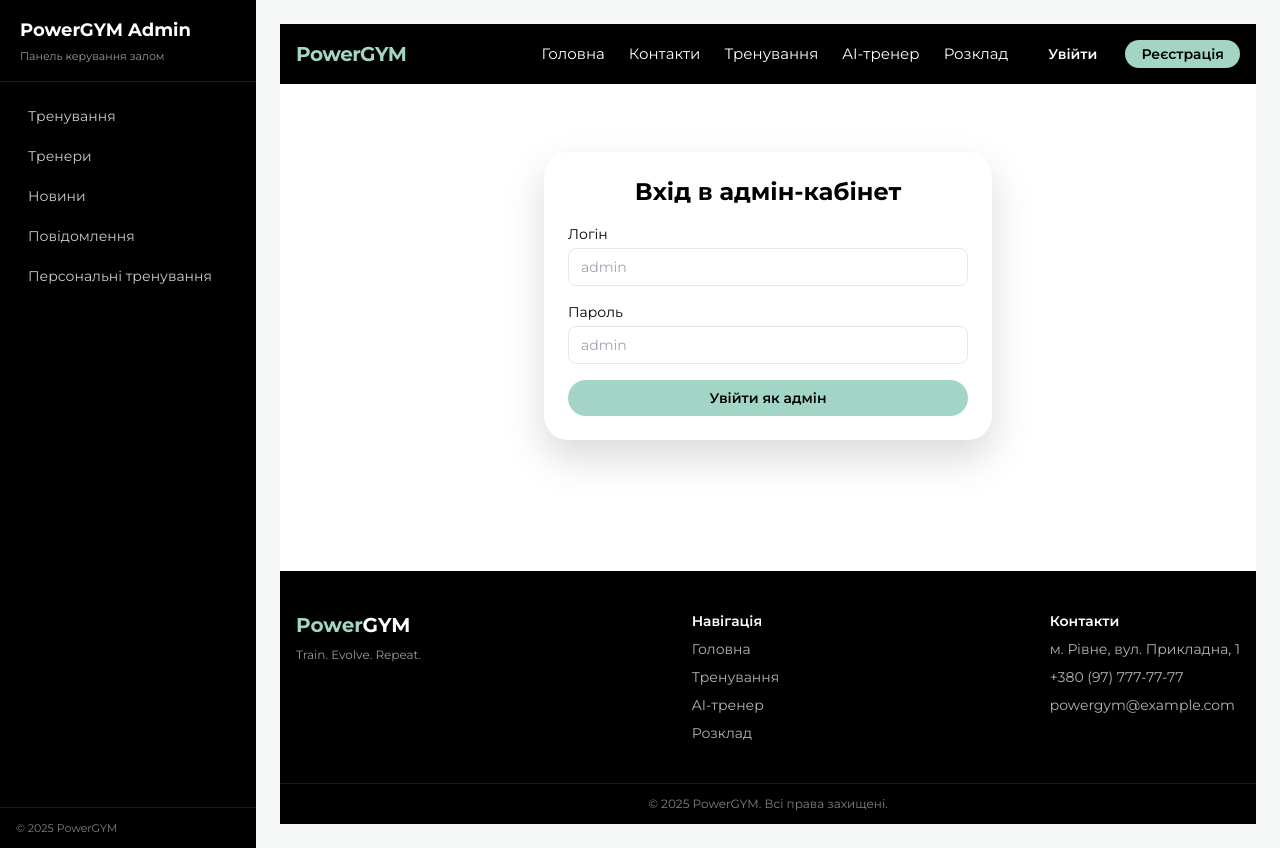
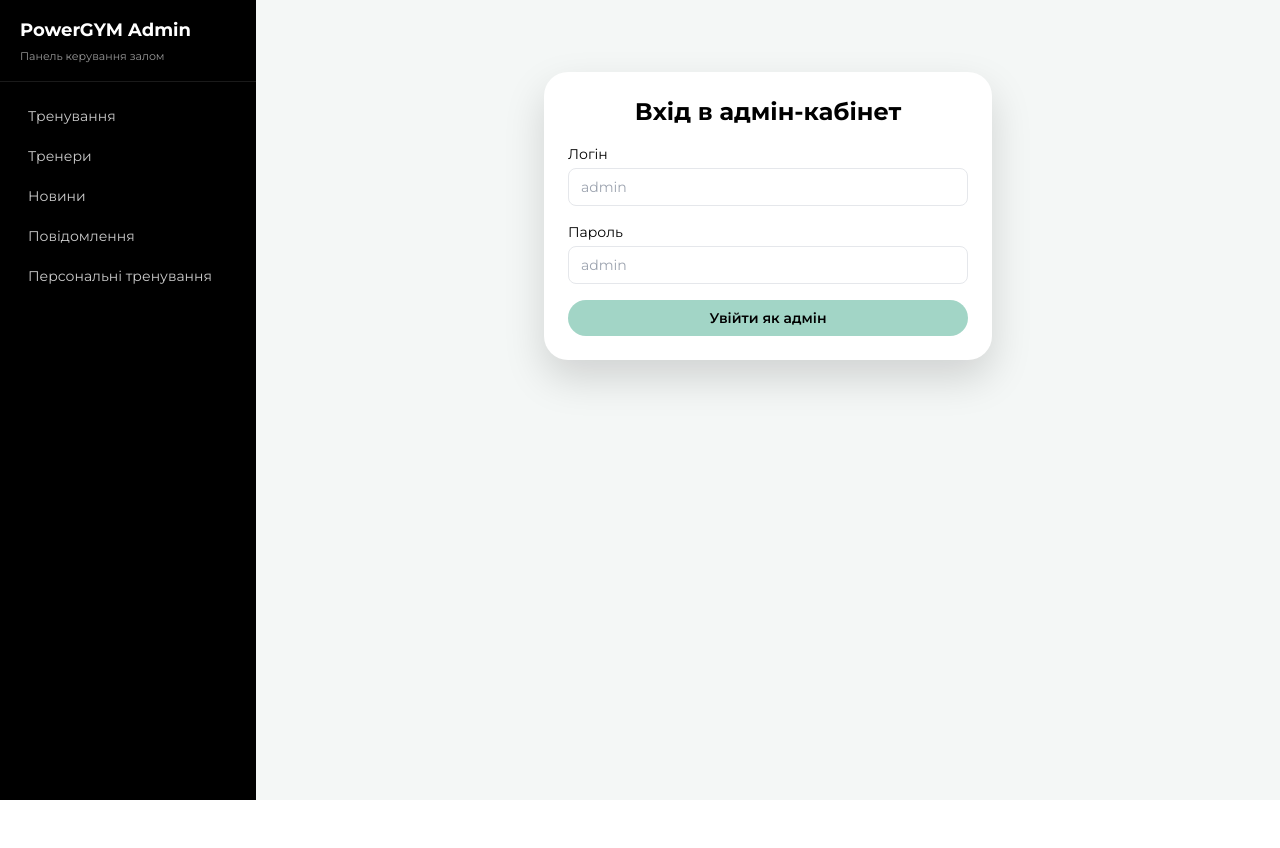
Before and after one commit to Mukotahopes/powergym, a Next.js app: page /admin/login in a window 1280 px wide. Before the commit this address had no page. After the commit the page ends 800 px from the top, so only its background shows below. Built offline with nearby package versions, Linux system fonts and the light colour scheme.

Commit message:
Refine admin admin layout

```diff
--- a/app/admin/layout.tsx
+++ b/app/admin/layout.tsx
@@ -21,25 +21,14 @@ export default function AdminLayout({
   const router = useRouter();
 
   useEffect(() => {
-    // Проста перевірка ролі з localStorage
     if (typeof window === "undefined") return;
+    if (pathname === "/admin/login") return;
 
-    const stored = localStorage.getItem("powergymUser");
-    if (!stored) {
-      router.replace("/login");
-      return;
+    const isAdmin = localStorage.getItem("powergymAdmin") === "true";
+    if (!isAdmin) {
+      router.replace("/admin/login");
     }
-
-    try {
-      const user = JSON.parse(stored);
-      if (user.role !== "admin") {
-        router.replace("/");
-      }
-    } catch (e) {
-      console.error("Cannot parse powergymUser:", e);
-      router.replace("/login");
-    }
-  }, [router]);
+  }, [pathname, router]);
 
   return (
     <div className="min-h-screen flex bg-[#F4F7F6] text-black">
@@ -70,10 +59,6 @@ export default function AdminLayout({
             );
           })}
         </nav>
-
-        <div className="px-4 py-3 border-t border-white/10 text-[11px] text-white/50">
-          © {new Date().getFullYear()} PowerGYM
-        </div>
       </aside>
 
       {/* Main */}
--- a/app/admin/login/page.tsx
+++ b/app/admin/login/page.tsx
@@ -2,9 +2,6 @@
 
 import { useState } from "react";
 import { useRouter } from "next/navigation";
-import Navbar from "@/components/Navbar";
-import Footer from "@/components/Footer";
-
 export default function AdminLoginPage() {
   const router = useRouter();
   const [login, setLogin] = useState("");
@@ -25,10 +22,7 @@ export default function AdminLoginPage() {
   }
 
   return (
-    <main className="min-h-screen bg-light text-dark flex flex-col">
-      <Navbar />
-
-      <div className="flex-1 flex items-center justify-center px-4 py-10">
+    <div className="flex items-center justify-center px-4 py-12">
       <form
         onSubmit={handleSubmit}
         className="w-full max-w-md rounded-3xl bg-white p-6 shadow-[0_18px_40px_rgba(0,0,0,0.15)] space-y-4"
@@ -73,8 +67,5 @@ export default function AdminLoginPage() {
         </button>
       </form>
     </div>
-
-      <Footer />
-    </main>
   );
 }
--- a/app/admin/news/page.tsx
+++ b/app/admin/news/page.tsx
@@ -2,7 +2,6 @@
 
 import { useEffect, useState } from "react";
 import { useRouter } from "next/navigation";
-import Navbar from "@/components/Navbar";
 
 export default function AdminNewsPage() {
   const router = useRouter();
@@ -94,9 +93,6 @@ export default function AdminNewsPage() {
   }
 
   return (
-    <main className="min-h-screen flex flex-col">
-      <Navbar />
-
     <section className="max-w-3xl mx-auto w-full px-4 py-10">
       <h1 className="text-3xl font-bold mb-4">Адмін: Новини та акції</h1>
 
@@ -164,6 +160,5 @@ export default function AdminNewsPage() {
         </button>
       </form>
     </section>
-    </main>
   );
 }
```
Lines whose indentation alone changed are shown as unchanged.
